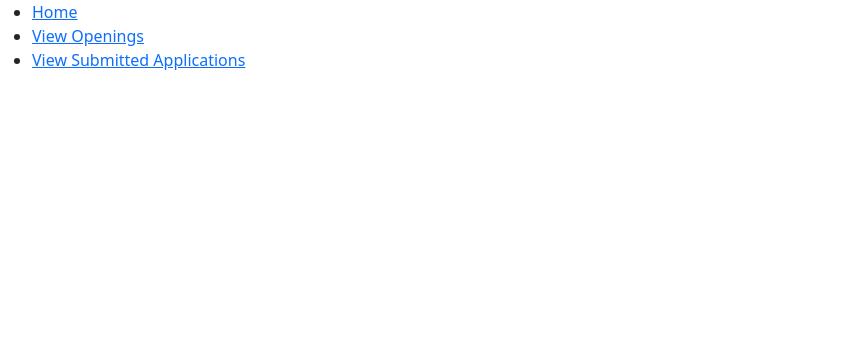
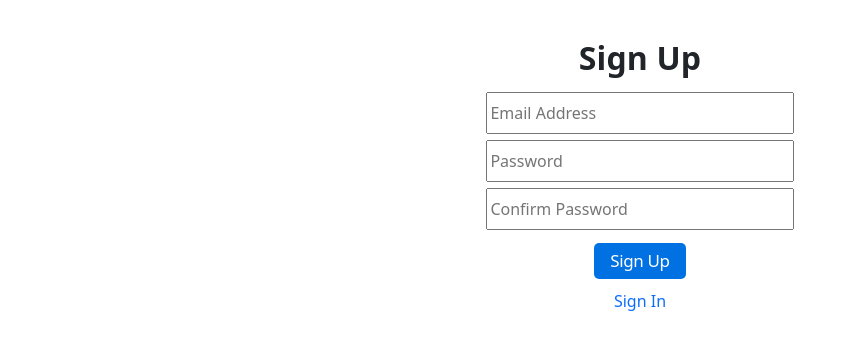
Before and after one commit to ShaivPandya/cmpe-133, a React (Create React App) app in the folder client/: page /sign-up in a window 1280 px wide. Shown: the top 350 px of the page, without its empty margins (0-843 px from the left). Built offline with nearby package versions, Linux system fonts and the light colour scheme.

Commit message:
Add more routes

```diff
--- a/client/src/App.js
+++ b/client/src/App.js
@@ -5,20 +5,28 @@ import ViewOpenings from './components/User/ViewOpenings/ViewOpenings';
 import ViewSubmittedApps from './components/User/ViewSubmittedApps/ViewSubmittedApps';
 import JobPostingsList from './components/Business/JobPostingsListCompany/JobPostingsList';
 
+import {SignInScreen, SignUpScreen} from './pages';
+
 function App() {
   return (
     <>
-      <nav>
-        <ul>
-          <li><Link to="/">Home</Link></li>
-          <li><Link to="/ViewOpenings">View Openings</Link></li>
-          <li><Link to="/ViewSubmittedApps">View Submitted Applications</Link></li>
-        </ul>
-      </nav>
       <Routes>
         <Route path="/" element={<ViewAccount />} />
-        <Route path="/ViewOpenings" element={<ViewOpenings />} />
-        <Route path="/ViewSubmittedApps" element={<ViewSubmittedApps />} />
+        <Route path="/sign-in" element={<SignInScreen />} />
+        <Route path="/sign-up" element={<SignUpScreen />} />
+
+        {/* Users */}
+        <Route path="/view-openings" element={<ViewOpenings />} />
+        <Route path="/view-submitted-applications" element={<ViewSubmittedApps />} />
+        <Route path="/job" />
+        <Route path="/application" />
+
+        {/* Business */}
+        <Route path="/create-job" />
+        <Route path="/edit-job-posting" />
+        <Route path="/view-applications" />
+        <Route path="/view-application" />
+        <Route path="/job-postings" element={<JobPostingsList />} />
       </Routes>
     </>
   );
--- /dev/null
+++ b/client/src/pages/SignInScreen.js
@@ -0,0 +1,9 @@
+import SignIn from "../components/signin/SignIn";
+
+export default function() {
+    return(
+        <div>
+            <SignIn />
+        </div>
+    )
+}
--- /dev/null
+++ b/client/src/pages/SignUpScreen.js
@@ -0,0 +1,9 @@
+import SignUp from "../components/signup/SignUp"
+
+export default function SignUpScreen() {
+    return(
+        <div>
+            <SignUp />
+        </div>
+    )
+}
--- /dev/null
+++ b/client/src/pages/index.js
@@ -0,0 +1,7 @@
+import SignInScreen from "./SignInScreen";
+import SignUpScreen from "./SignUpScreen";
+
+export {
+    SignInScreen,
+    SignUpScreen
+}
```
Also changed, not shown: client/src/components/signin/SignIn.js (renamed from client/src/components/signin/SignInScreen.js), client/src/components/signup/SignUp.js (renamed from client/src/components/signup/SignUpScreen.js), 1 other file (tests, documents, lock files or other folders).
